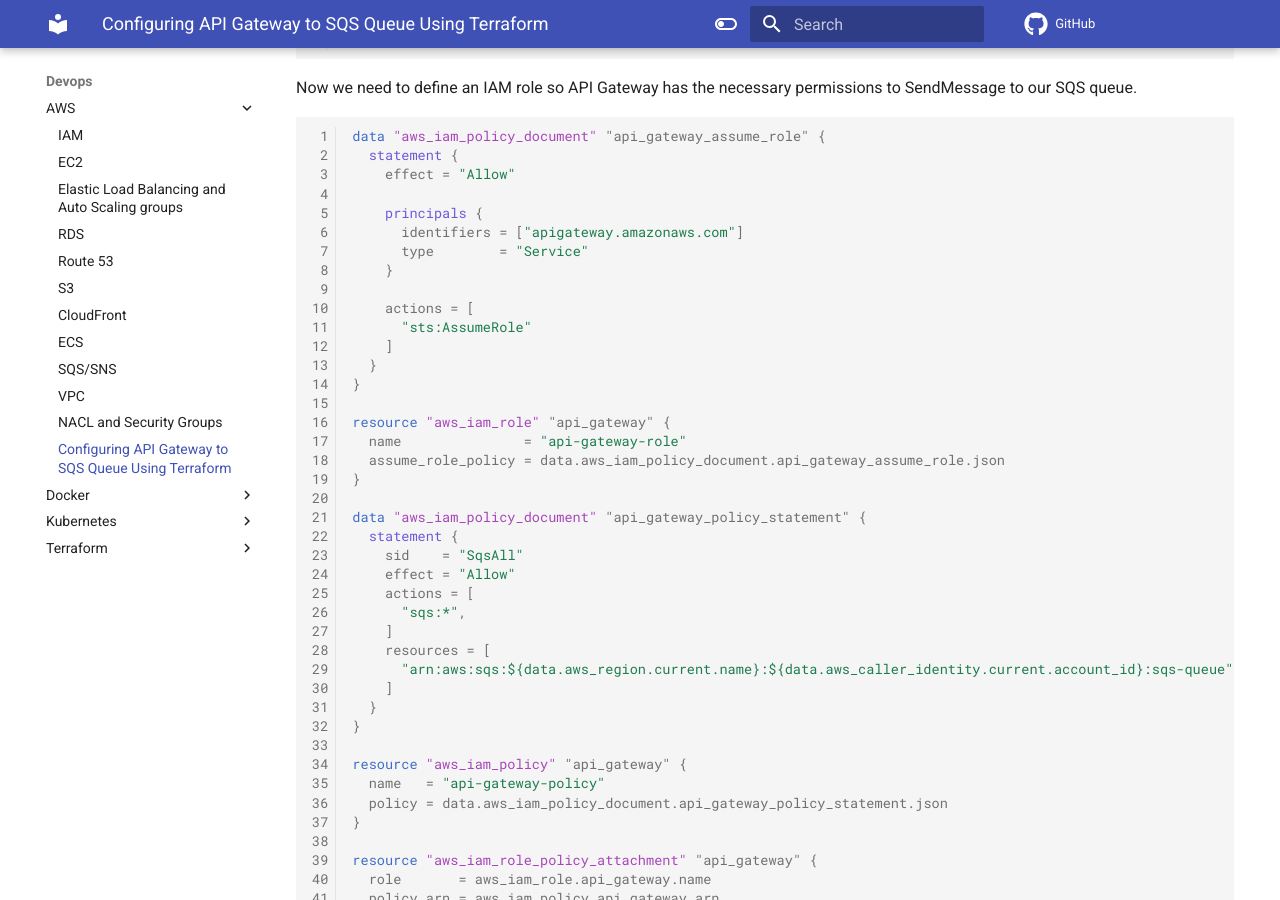
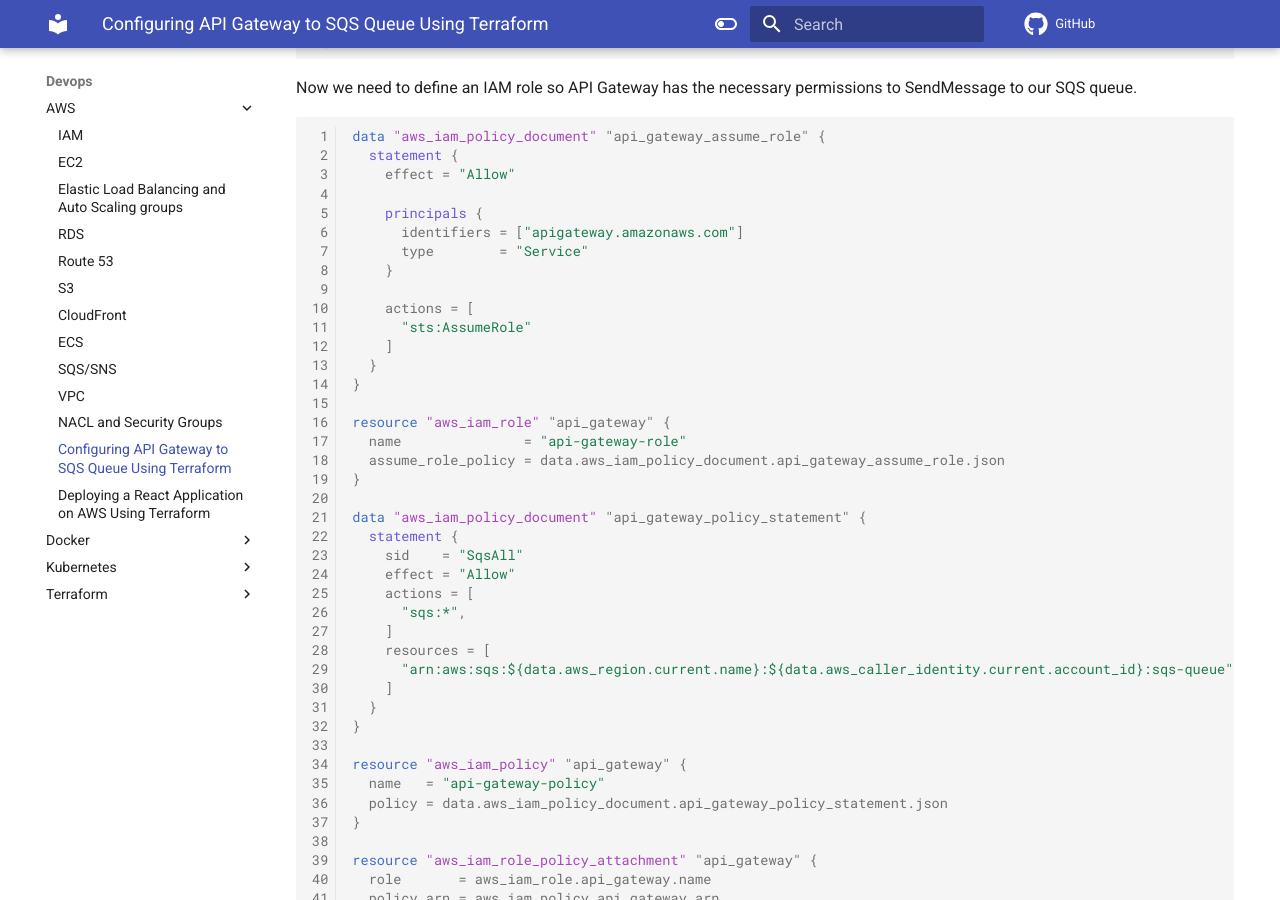
Before and after one commit to dinhhuy258/notes, an MkDocs documentation site: the page built from docs/devops/aws/terraform_api_gateway_to_sqs.md, in a window 1280 px wide and 900 px high, scrolled down 307 px. Built offline with MkDocs 1.6.1 and Material for MkDocs 9.7.7, drawn with Linux system fonts in a browser that asks for light colours; comment, search, counter and statistics services are not loaded.

Commit message:
Update mkdocs

```diff
--- a/mkdocs.yml
+++ b/mkdocs.yml
@@ -162,7 +162,8 @@ nav:
       - SQS/SNS: devops/aws/sqs_sns.md
       - VPC: devops/aws/vpc.md
       - NACL and Security Groups: devops/aws/nacl-and-security-groups.md
-      - Configuring API Gateway to SQS Queue Using Terraform: devops/aws/api_gateway_to_sqs.md
+      - Configuring API Gateway to SQS Queue Using Terraform: devops/aws/terraform_api_gateway_to_sqs.md
+      - Deploying a React Application on AWS Using Terraform: devops/aws/terraform_deploy_react_app.md
     - Docker:
       - Docker Overview: devops/docker/docker.md
       - Docker Images: devops/docker/docker_images.md
```
Also changed, not shown: docs/devops/aws/terraform_api_gateway_to_sqs.md (renamed from docs/devops/aws/api_gateway_to_sqs.md).
